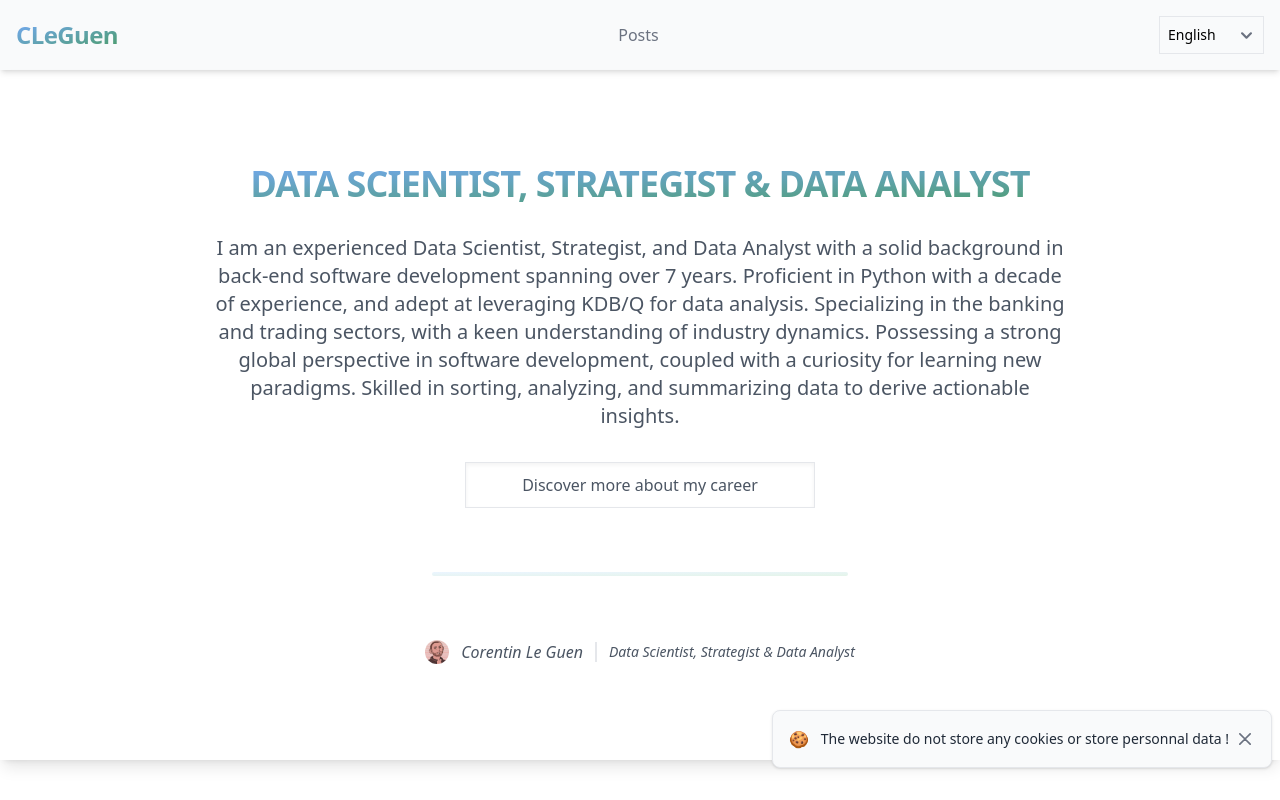
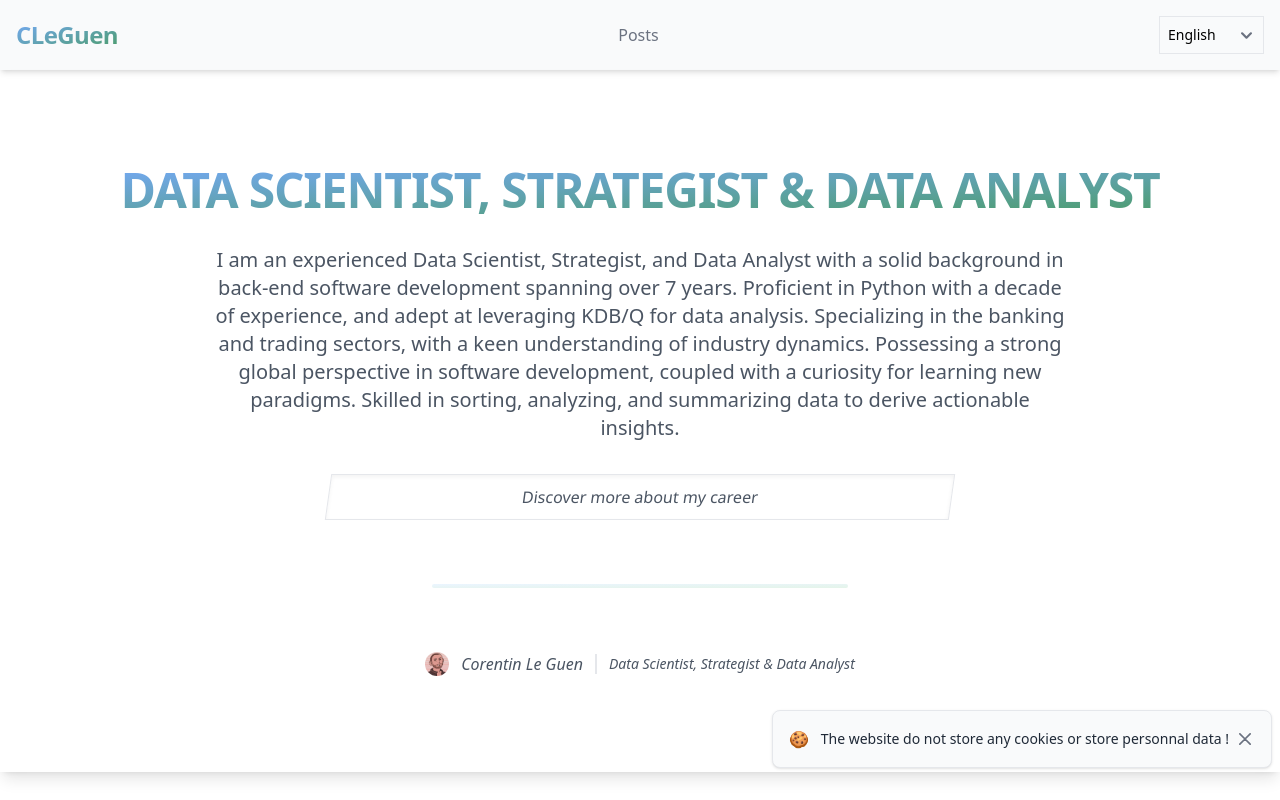
Before and after one commit to CorentinLeGuen/cleguen.com, a Nuxt app: page / in a window 1280 px wide. Shown: the top 800 px of the page. Built offline with nearby package versions, Linux system fonts and the light colour scheme.

Commit message:
Update index page presentation

```diff
--- a/pages/index.vue
+++ b/pages/index.vue
@@ -6,7 +6,7 @@
 
         <section class="bg-white-100 shadow-lg">
             <div class="px-4 mx-auto max-w-screen-xl text-center py-8 lg:py-24">
-                <h1 class="mb-8 text-4xl uppercase font-extrabold tracking-tight leading-none text-transparent bg-clip-text bg-gradient-to-br from-blue-400 to-forest-500">
+                <h1 class="mb-8 text-4xl md:text-5xl uppercase font-extrabold tracking-tight leading-none text-transparent bg-clip-text bg-gradient-to-br from-blue-400 to-forest-500">
                     {{ $t('about.job') }}
                 </h1>
 
@@ -15,7 +15,7 @@
                 </p>
 
                 <NuxtLink to="/about">
-                    <button id="discover" class="shadow-inner font-normal border border-1 text-gray-600">
+                    <button id="discover" class="shadow-inner font-normal border border-1 text-gray-600 w-full md:w-9/12 lg:w-6/12">
                         <span>
                             {{ $t('about.discover')}}
                         </span>
@@ -43,9 +43,8 @@ button#discover {
   background: #fff;
   padding: 10px 20px;
   display: inline-block;
-  width: 350px;
   cursor: pointer;
-  transform: skew(0deg);
+  transform: skew(-8deg);
 }
 button#discover::before {
   content: '';
```
